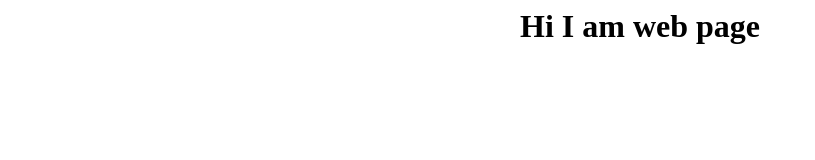
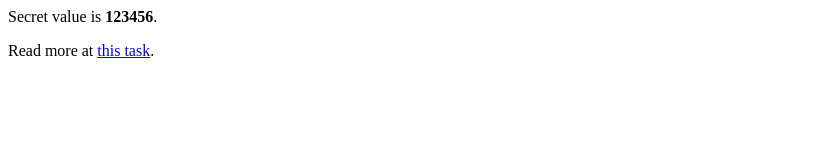
Before and after one commit to Raccoonn/flowers, a plain HTML site: page index.html in a window 1280 px wide. Shown: the whole page, without its empty margins (0-815 px from the left). Drawn offline with Linux system fonts and the light colour scheme.

Commit message:
Update index.html

```diff
--- a/index.html
+++ b/index.html
@@ -1,3 +1,11 @@
-<center>
-    <h1> Hi I am web page </h1>
-</center>
+<html>
+    <head>
+        <title>Basics of HTML demo</title>
+    </head>
+    <body>
+        <p>Secret value is <b>123456</b>.</p>
+        <p>Read more at
+            <a href="http://www.codeabbey.com/index/task_view/basics-of-html">this task</a>.
+        </p>
+    </body>
+</html>
```
